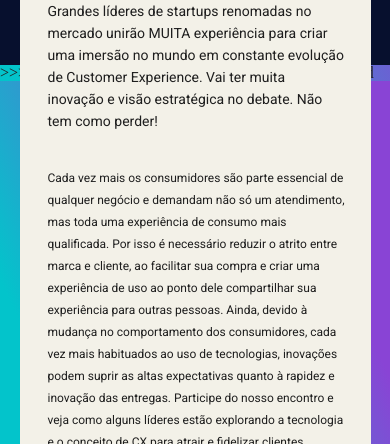
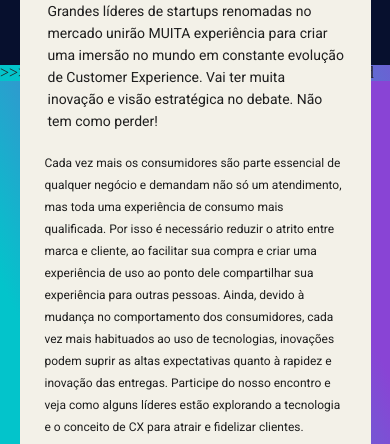
Before and after one commit to cxperiencesp/cxperiencesp.github.io, a website: page index.html in a window 390 px wide. Shown: the part 400-844 px from the top of the page. Drawn offline with Linux system fonts and the light colour scheme; a script that the page names is missing.

Commit message:
css changes

```diff
--- a/style.css
+++ b/style.css
@@ -234,6 +234,14 @@ a {
     }
     .white-board {
         top: 20%;
+        bottom: 0;
+        height: 500vh;
+        border-radius: 1%;
+    }
+
+    .info{
+        margin-top: 20px;
+        margin-left: 25px;
     }
     #part-2 {
         margin-top: -10%;
```
